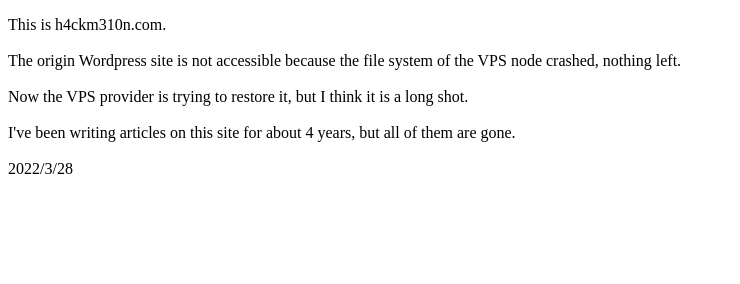
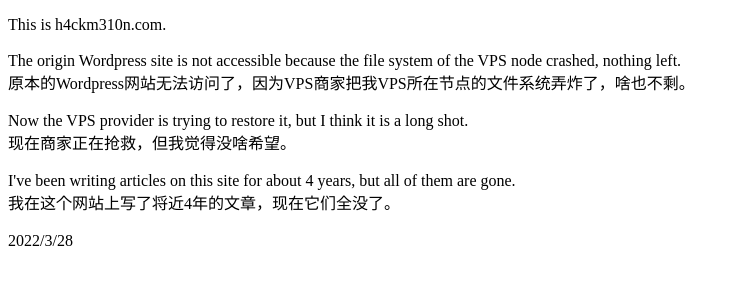
Before and after one commit to h4ckm310n/h4ckm310n.github.io, a plain HTML site: page index.html in a window 1280 px wide. Shown: the whole page, without its empty margins (0-740 px from the left). Drawn offline with Linux system fonts and the light colour scheme.

Commit message:
index_20220328_3

```diff
--- a/index.html
+++ b/index.html
@@ -10,10 +10,16 @@
 	This is h4ckm310n.com.
 	<br><br>
 	The origin Wordpress site is not accessible because the file system of the VPS node crashed, nothing left.
+	<br>
+	原本的Wordpress网站无法访问了，因为VPS商家把我VPS所在节点的文件系统弄炸了，啥也不剩。
 	<br><br>
 	Now the VPS provider is trying to restore it, but I think it is a long shot.
+	<br>
+	现在商家正在抢救，但我觉得没啥希望。
 	<br><br>
 	I've been writing articles on this site for about 4 years, but all of them are gone.
+	<br>
+	我在这个网站上写了将近4年的文章，现在它们全没了。
 	<br><br>
 	2022/3/28
 </p>
```
